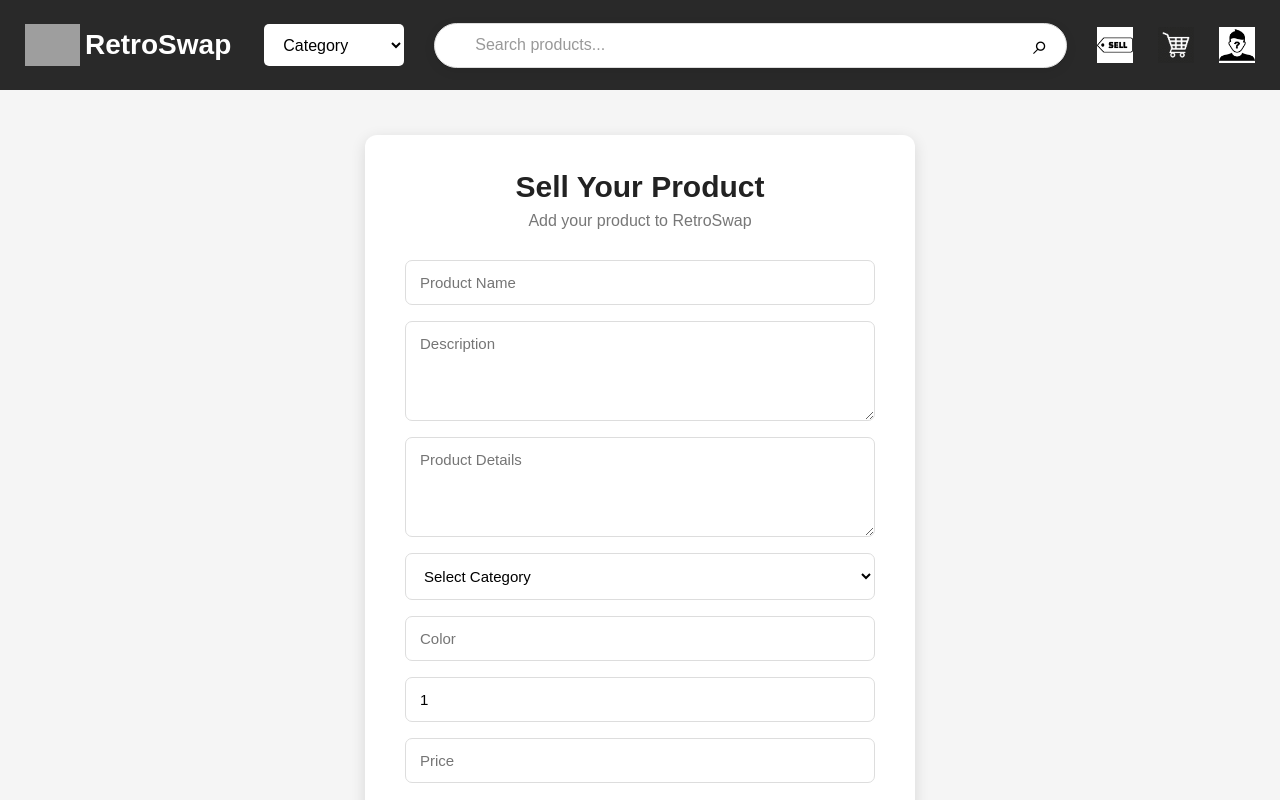
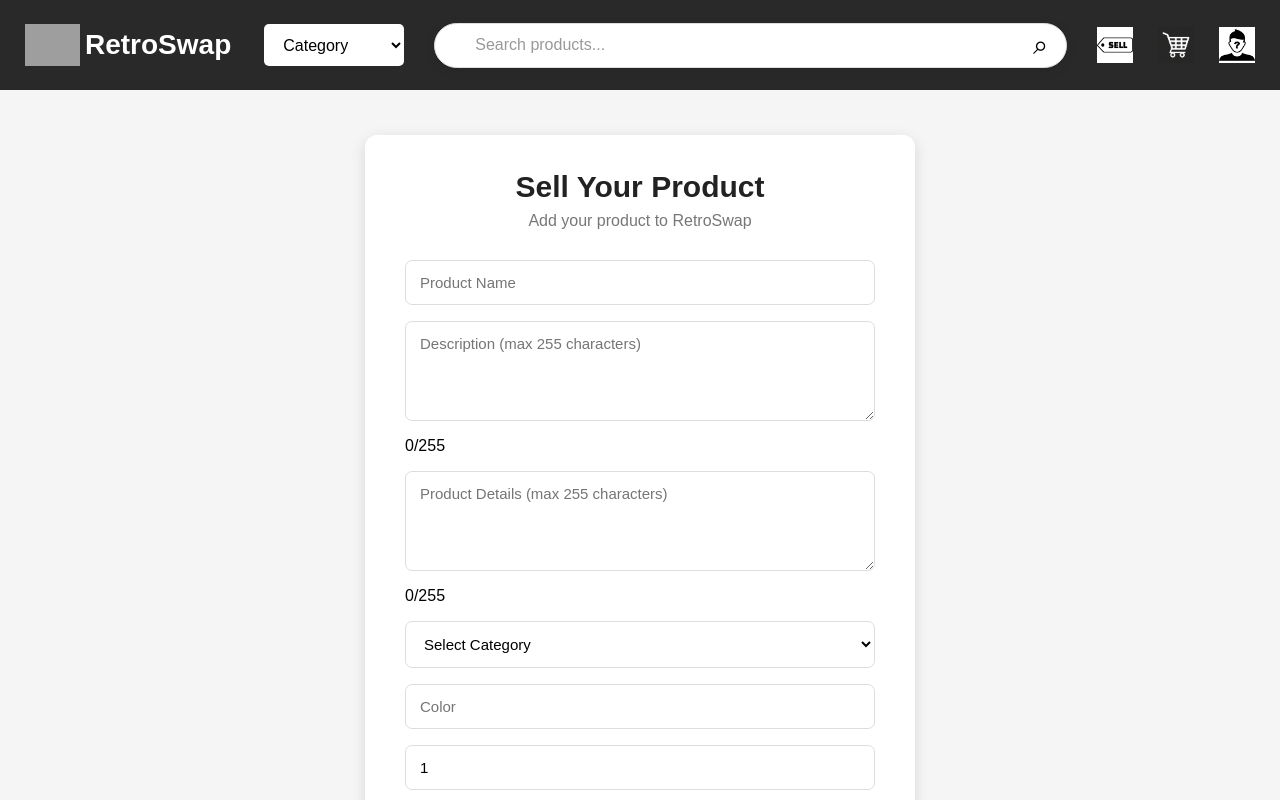
Before and after one commit to Joshuasamuel1718/RETROSWAP-REACT, a React (Vite) app in the folder Frontend/: page /add-product in a window 1280 px wide. Shown: the top 800 px of the page. Built offline with nearby package versions, Linux system fonts and the light colour scheme; grey boxes are pictures that could not be loaded.

Commit message:
made changes in adding logic

```diff
--- a/Frontend/index.html
+++ b/Frontend/index.html
@@ -4,7 +4,7 @@
     <meta charset="UTF-8" />
     <link rel="icon" type="image/svg+xml" href="/RetroswapLogo.png" />
     <meta name="viewport" content="width=device-width, initial-scale=1.0" />
-    <title>frontend</title>
+    <title>RetroSwap</title>
   </head>
   <body>
     <div id="root"></div>
--- a/Frontend/src/pages/AddProduct.jsx
+++ b/Frontend/src/pages/AddProduct.jsx
@@ -108,19 +108,27 @@ formData.append(
 
          <textarea
   name="description"
-            placeholder="Description"
+  placeholder="Description (max 255 characters)"
   value={product.description}
   onChange={handleChange}
+  maxLength={255}
   required
 />
+<p>
+  {product.description.length}/255
+</p>
 
          <textarea
   name="details"
-            placeholder="Product Details"
+  placeholder="Product Details (max 255 characters)"
   value={product.details}
   onChange={handleChange}
+  maxLength={255}
   required
 />
+<p>
+  {product.details.length}/255
+</p>
 
           <select
             name="category"
```
Also changed, not shown: 1 other file (tests, documents, lock files or other folders). Lines whose indentation alone changed are shown as unchanged.
